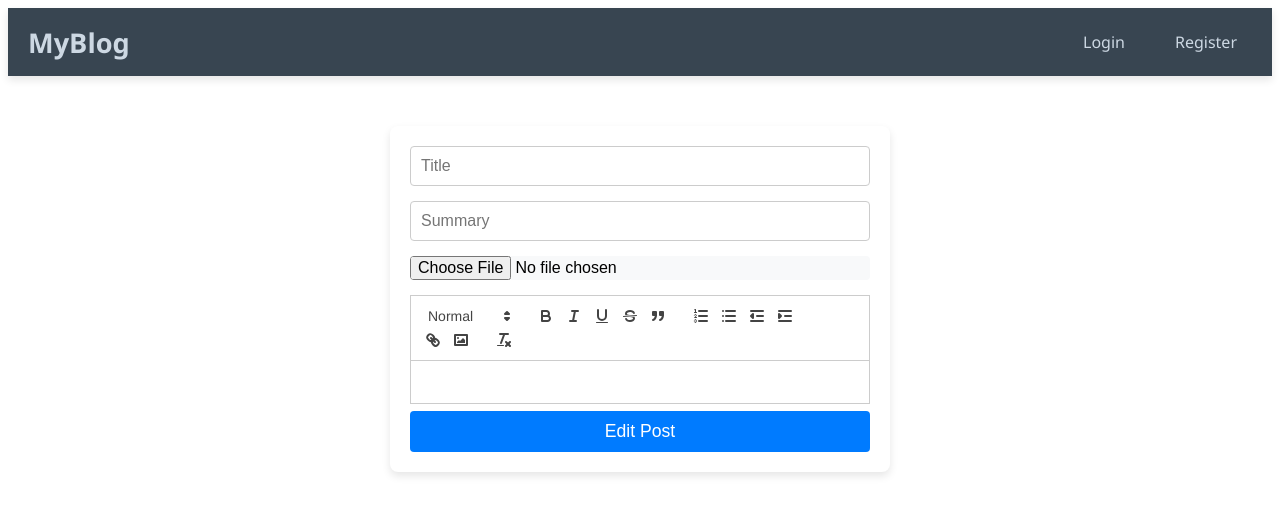
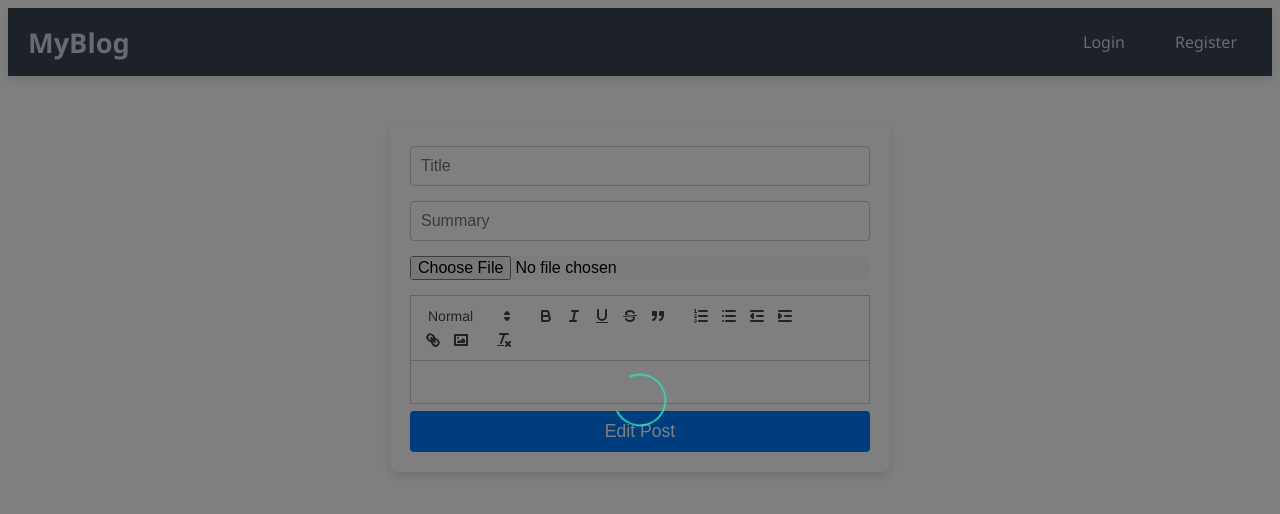
Before and after one commit to adisehdev/Blog-App, a React (Vite) app in the folder frontend/: page /edit/1 in a window 1280 px wide. Shown: the top 514 px of the page. Built offline with nearby package versions, Linux system fonts and the light colour scheme; no server answers.

Commit message:
adding load functionality to edit page as well

```diff
--- a/frontend/src/pages/EditPage.jsx
+++ b/frontend/src/pages/EditPage.jsx
@@ -1,7 +1,146 @@
+// import { useState, useContext, useEffect } from "react";
+// import { useNavigate, useParams } from "react-router-dom";
+// import { userContext } from "../../context/userContext";
+// import Editor from "../components/Editor";
+
+// const EditPost = () => {
+//   const [title, setTitle] = useState("");
+//   const [summary, setSummary] = useState("");
+//   const [content, setContent] = useState("");
+//   const [files, setFiles] = useState("");
+//   const [postInfo, setPostinfo] = useState(null);
+//   const [authorized,setAuthorized] = useState(true)
+//   const [authenticated,setAuthenticated] = useState(true)
+
+
+//   const {userInfo,setUserinfo} = useContext(userContext)
+
+
+
+//   const { id } = useParams();
+
+//   const navigate = useNavigate();
+
+//   const getSinglePost = async () => {
+
+//     const response = await fetch(`${import.meta.env.VITE_API_URL}/api/post/${id}`, {
+//       method: "GET",
+//     });
+
+
+
+//     const result = await response.json();
+
+
+
+
+//     if (response.ok) {
+//       if(!userInfo)setAuthenticated(false)
+//       else if(result?.author?.username!==userInfo.username)setAuthorized(false)
+//       setPostinfo(result);
+//       setTitle(result.title);
+//       setContent(result.content);
+//       setSummary(result.summary);
+//       setFiles(result.cover);
+//     }
+//   };
+
+//   useEffect(() => {
+//     getSinglePost();
+
+
+
+
+
+//   }, []);
+
+//   useEffect(() => {
+
+
+//     if(!authenticated){
+//       navigate("/login")
+//     }
+
+//     if(!authorized){
+//       navigate("/")
+//     }
+
+
+//   }, [authorized,authenticated]);
+
+
+
+
+
+//   const editPost = async (e) => {
+//     e.preventDefault();
+//     let data = new FormData();
+//     data.set("title", title);
+//     data.set("summary", summary);
+//     data.set("content", content);
+//     if(files?.[0]){
+//         data.set('file',files?.[0])
+//     }
+
+//     console.log(data);
+
+//     const response = await fetch(`${import.meta.env.VITE_API_URL}/api/post/${id}`, {
+//       method: "PATCH",
+//       credentials: "include",
+//       body: data,
+//     });
+
+//     const result = await response.json();
+
+
+
+//     if (response.ok) {
+//       setTitle("");
+//       setContent("");
+//       setSummary("");
+//       setFiles("");
+//       navigate(`/posts/${id}`);
+//     }
+//   };
+
+
+
+
+
+
+
+
+//   return (
+//     <>
+//       <form className="edit-post-form" onSubmit={editPost}>
+//         <input
+//           type="title"
+//           placeholder="Title"
+//           value={title}
+//           onChange={(e) => setTitle(e.target.value)}
+//         />
+//         <input
+//           type="summary"
+//           placeholder="Summary"
+//           value={summary}
+//           onChange={(e) => setSummary(e.target.value)}
+//         />
+//         <input type="File" onChange={(e) => setFiles(e.target.files)} />
+//         <Editor onChange={setContent} value={content} />
+//         <button style={{ marginTop: "7px" }}>Edit Post</button>
+//       </form>
+//     </>
+//   );
+// };
+
+// export default EditPost;
+
+
 import { useState, useContext, useEffect } from "react";
 import { useNavigate, useParams } from "react-router-dom";
 import { userContext } from "../../context/userContext";
 import Editor from "../components/Editor";
+import ClipLoader from "react-spinners/ClipLoader"; // Import the loader
 
 const EditPost = () => {
   const [title, setTitle] = useState("");
@@ -9,34 +148,28 @@ const EditPost = () => {
   const [content, setContent] = useState("");
   const [files, setFiles] = useState("");
   const [postInfo, setPostinfo] = useState(null);
-  const [authorized,setAuthorized] = useState(true)
-  const [authenticated,setAuthenticated] = useState(true)
+  const [authorized, setAuthorized] = useState(true);
+  const [authenticated, setAuthenticated] = useState(true);
+  const [loading, setLoading] = useState(false); // Loading state
 
-
-  const {userInfo,setUserinfo} = useContext(userContext)
-
-
-
+  const { userInfo, setUserinfo } = useContext(userContext);
   const { id } = useParams();
-
   const navigate = useNavigate();
 
   const getSinglePost = async () => {
+    setLoading(true); // Start loading
 
     const response = await fetch(`${import.meta.env.VITE_API_URL}/api/post/${id}`, {
       method: "GET",
     });
 
-
-
     const result = await response.json();
 
-
-
+    setLoading(false); // Stop loading
 
     if (response.ok) {
-      if(!userInfo)setAuthenticated(false)
-      else if(result?.author?.username!==userInfo.username)setAuthorized(false)
+      if (!userInfo) setAuthenticated(false);
+      else if (result?.author?.username !== userInfo.username) setAuthorized(false);
       setPostinfo(result);
       setTitle(result.title);
       setContent(result.content);
@@ -47,42 +180,29 @@ const EditPost = () => {
 
   useEffect(() => {
     getSinglePost();
-
-
-
-
-
   }, []);
 
   useEffect(() => {
-
-
-    if(!authenticated){
-      navigate("/login")
+    if (!authenticated) {
+      navigate("/login");
     }
 
-    if(!authorized){
-      navigate("/")
+    if (!authorized) {
+      navigate("/");
     }
-
-
-  }, [authorized,authenticated]);
-
-
-
-
+  }, [authorized, authenticated]);
 
   const editPost = async (e) => {
     e.preventDefault();
+    setLoading(true); // Start loading
+
     let data = new FormData();
     data.set("title", title);
     data.set("summary", summary);
     data.set("content", content);
-    if(files?.[0]){
-        data.set('file',files?.[0])
+    if (files?.[0]) {
+      data.set("file", files?.[0]);
     }
-
-    console.log(data);
 
     const response = await fetch(`${import.meta.env.VITE_API_URL}/api/post/${id}`, {
       method: "PATCH",
@@ -92,7 +212,7 @@ const EditPost = () => {
 
     const result = await response.json();
 
-
+    setLoading(false); // Stop loading
 
     if (response.ok) {
       setTitle("");
@@ -103,15 +223,24 @@ const EditPost = () => {
     }
   };
 
-
-
-
-
-
-
-
   return (
     <>
+      {loading && (
+        <div style={{
+          position: "fixed",
+          top: 0,
+          left: 0,
+          width: "100%",
+          height: "100%",
+          backgroundColor: "rgba(0, 0, 0, 0.5)", // Semi-transparent backdrop
+          display: "flex",
+          alignItems: "center",
+          justifyContent: "center",
+          zIndex: 1000, // Ensure it's on top
+        }}>
+          <ClipLoader color={"#36d7b7"} loading={loading} size={60} />
+        </div>
+      )}
       <form className="edit-post-form" onSubmit={editPost}>
         <input
           type="title"
@@ -127,7 +256,9 @@ const EditPost = () => {
         />
         <input type="File" onChange={(e) => setFiles(e.target.files)} />
         <Editor onChange={setContent} value={content} />
-        <button style={{ marginTop: "7px" }}>Edit Post</button>
+        <button style={{ marginTop: "7px" }} disabled={loading}>
+          Edit Post
+        </button>
       </form>
     </>
   );
```
